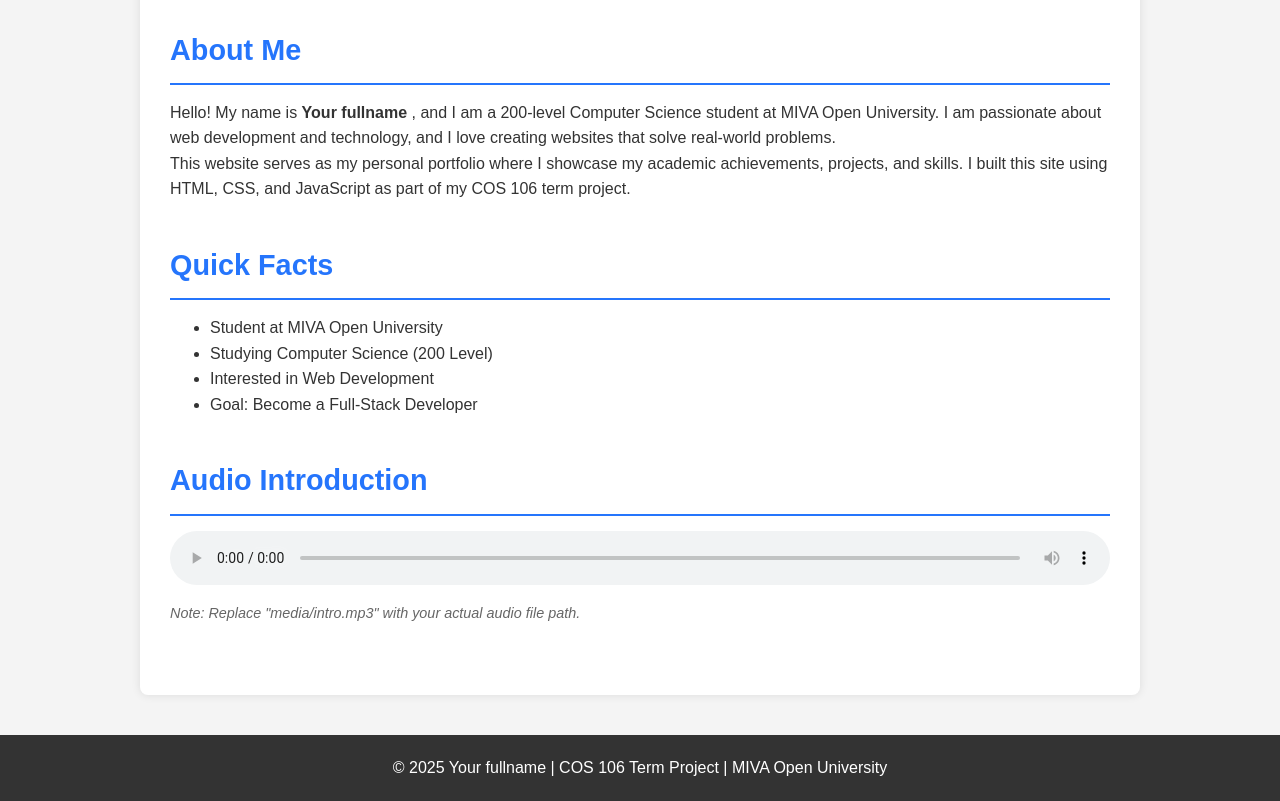
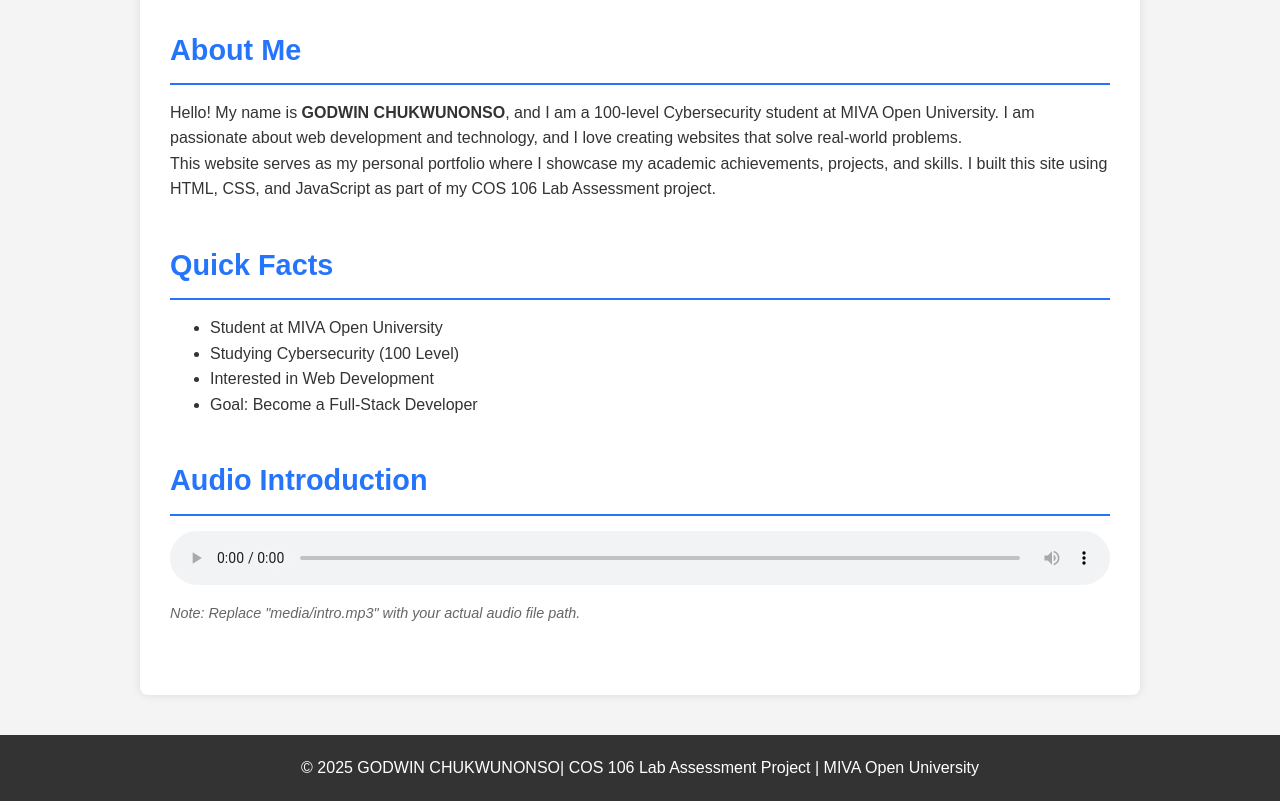
Before and after one commit to FRANCISCO-TMM/francisco, a plain HTML site: page index.html in a window 1280 px wide. Shown: the part 393-1194 px from the top of the page. Drawn offline with Linux system fonts and the light colour scheme.

Commit message:
Update index.html

```diff
--- a/index.html
+++ b/index.html
@@ -26,14 +26,14 @@
     <div class="section">
       <h2>About Me</h2>
       <p>
-        Hello! My name is <strong>Your fullname </strong>, and I am a 200-level Computer Science student at
+        Hello! My name is <strong>GODWIN CHUKWUNONSO</strong>, and I am a 100-level Cybersecurity student at
         MIVA Open University. I am passionate about web development and technology, and I love creating
         websites that solve real-world problems.
       </p>
       <p>
         This website serves as my personal portfolio where I showcase my academic achievements,
         projects, and skills. I built this site using HTML, CSS, and JavaScript as part of my
-        COS 106 term project.
+        COS 106 Lab Assessment project.
       </p>
     </div>
 
@@ -41,7 +41,7 @@
       <h2>Quick Facts</h2>
       <ul style="list-style: disc; margin-left: 40px;">
         <li>Student at MIVA Open University</li>
-        <li>Studying Computer Science (200 Level)</li>
+        <li>Studying Cybersecurity (100 Level)</li>
         <li>Interested in Web Development</li>
         <li>Goal: Become a Full-Stack Developer</li>
       </ul>
@@ -61,7 +61,7 @@
   </div>
 
   <footer>
-    <p>&copy; 2025 Your fullname | COS 106 Term Project | MIVA Open University</p>
+    <p>&copy; 2025 GODWIN CHUKWUNONSO| COS 106 Lab Assessment Project | MIVA Open University</p>
   </footer>
 
   <script src="js/main.js"></script>
```
